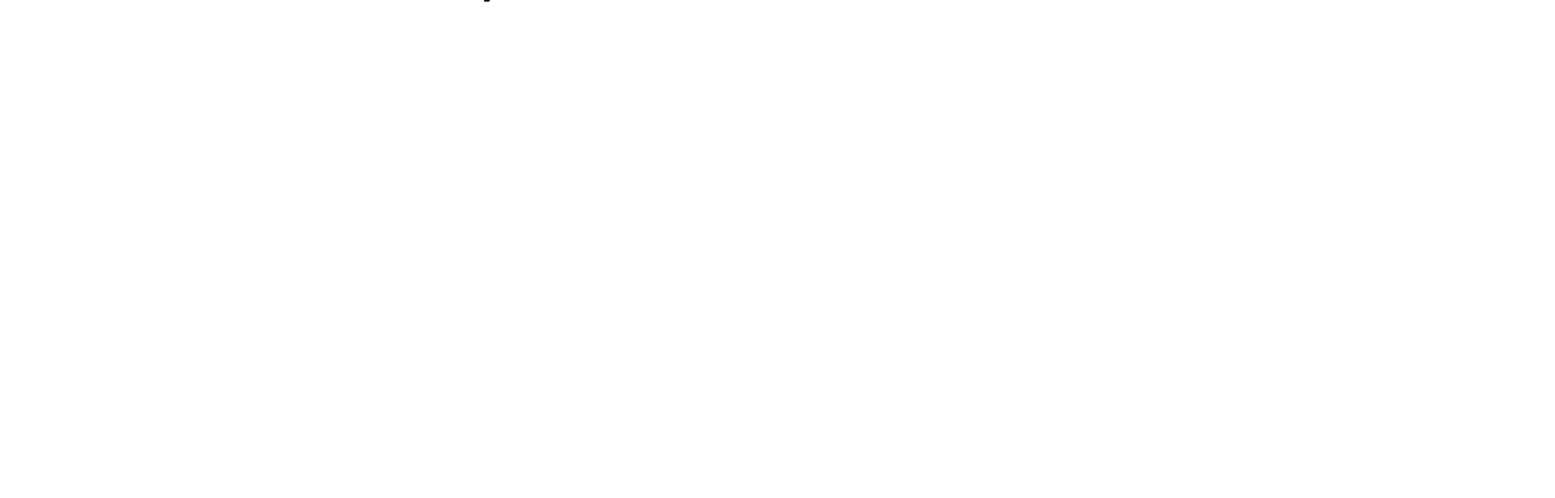
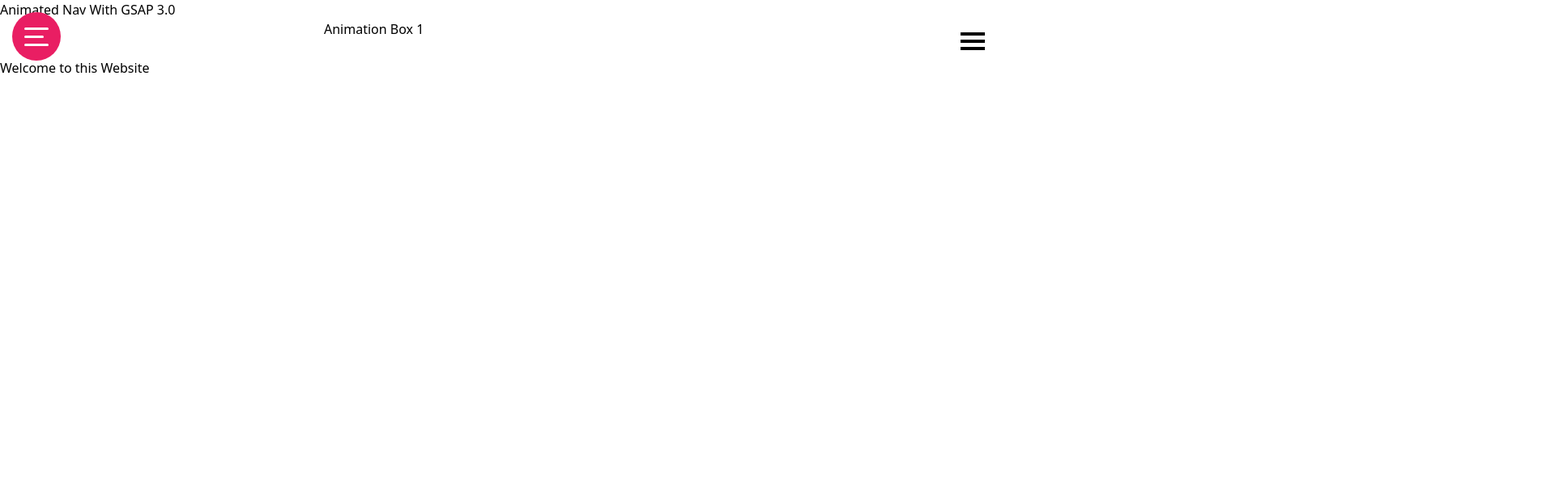
Before and after one commit to KB2311/GSAP-Animation, a Next.js app: page / in a window 1280 px wide. Shown: the top 616 px of the page at 81% size, 1920 px wide, since content can reach past the window. Built offline with nearby package versions, Linux system fonts and the light colour scheme.

Commit message:
added menu animation

```diff
--- /dev/null
+++ b/src/app/SideMenuAnimation.jsx
@@ -0,0 +1,126 @@
+"use client";
+import React, { useEffect, useRef } from "react";
+import gsap from "gsap";
+
+const SideMenuAnimation = () => {
+  const navIconRef = useRef(null);
+  const navbarRef = useRef(null);
+  const itemsRef = useRef([]);
+
+  useEffect(() => {
+    const tl = gsap.timeline({ paused: true });
+
+    tl.to(navbarRef.current, {
+      clipPath: "circle(150% at 45px 45px)",
+    }).to(
+      itemsRef.current,
+      {
+        opacity: 1,
+        y: 0,
+        scale: 1,
+        duration: 0.5,
+        stagger: 0.25,
+      },
+      "-=0.25"
+    );
+
+    const handleNavClick = () => {
+      if (tl.reversed() || tl.paused()) tl.play();
+      else tl.reverse();
+    };
+
+    const navIcon = navIconRef.current;
+    navIcon.addEventListener("click", handleNavClick);
+
+    return () => {
+      navIcon.removeEventListener("click", handleNavClick);
+    };
+  }, []);
+
+  // Inline styles
+  const navbarStyle = {
+    position: "fixed",
+    backgroundColor: "#e91e63",
+    top: 0,
+    left: 0,
+    height: "100%",
+    width: "100%",
+    paddingTop: "5rem",
+    maxWidth: "300px",
+    clipPath: "circle(30px at 45px 45px)",
+  };
+
+  const navIconStyle = {
+    position: "absolute",
+    width: "30px",
+    height: "30px",
+    top: "45px",
+    left: "45px",
+    transform: "translate(-50%, -50%)",
+    display: "flex",
+    flexDirection: "column",
+    justifyContent: "center",
+    alignItems: "center",
+    cursor: "pointer",
+  };
+
+  const lineStyle = {
+    height: "3px",
+    width: "100%",
+    backgroundColor: "#fff",
+    borderRadius: "5px",
+  };
+
+  const lineStyle2 = {
+    height: "3px",
+    width: "80%",
+    backgroundColor: "#fff",
+    borderRadius: "5px",
+    margin: "7px 0",
+    alignSelf: "flex-start",
+  };
+
+  const menuStyle = {
+    listStyle: "none",
+    padding: 0,
+  };
+
+  const itemStyle = {
+    margin: "2rem",
+    fontFamily: '"Segoe UI", Tahoma, Geneva, Verdana, sans-serif',
+    fontWeight: 200,
+    fontSize: "2rem",
+    color: "#fff",
+    textTransform: "uppercase",
+    letterSpacing: "2px",
+    transform: "translateY(-15px) scale(2)",
+    transformOrigin: "center center",
+    opacity: 0,
+  };
+
+  return (
+    <nav style={navbarStyle} ref={navbarRef}>
+      <div style={navIconStyle} ref={navIconRef}>
+        <div style={lineStyle}></div>
+        <div style={lineStyle2}></div>
+        <div style={lineStyle}></div>
+      </div>
+
+      <ul style={menuStyle}>
+        {["Rooster", "Frog", "Fox", "Peacock", "Spider"].map(
+          (animal, index) => (
+            <li
+              key={index}
+              style={itemStyle}
+              ref={(el) => (itemsRef.current[index] = el)}
+            >
+              {animal}
+            </li>
+          )
+        )}
+      </ul>
+    </nav>
+  );
+};
+
+export default SideMenuAnimation;
--- /dev/null
+++ b/src/app/SidebarMenuAnimation2.jsx
@@ -0,0 +1,212 @@
+"use client";
+import { useEffect, useRef } from "react";
+import gsap from "gsap";
+
+const SidebarMenuAnimation2 = () => {
+  const containerRef = useRef(null);
+  const closeRef = useRef(null);
+  const navRef = useRef(null);
+  const h2Ref = useRef(null);
+  const linksRef = useRef([]);
+  const closeIconRef = useRef(null);
+
+  useEffect(() => {
+    const open = containerRef.current;
+    const close = closeRef.current;
+    const tl = gsap.timeline({
+      defaults: { duration: 1, ease: "expo.inOut" },
+      paused: true,
+    });
+
+    tl.to(navRef.current, { right: 0 })
+      .to(navRef.current, { height: "100vh" }, "-=.1")
+      .to(
+        linksRef.current,
+        { opacity: 1, pointerEvents: "all", stagger: 0.2 },
+        "-=.8"
+      )
+      .to(close, { opacity: 1, pointerEvents: "all" }, "-=.8")
+      .to(h2Ref.current, { opacity: 1 }, "-=1");
+
+    const handleOpenClick = () => {
+      if (tl.reversed()) {
+        tl.play();
+      } else {
+        tl.play();
+      }
+    };
+
+    const handleCloseClick = () => {
+      tl.reverse();
+    };
+
+    open.addEventListener("click", handleOpenClick);
+    close.addEventListener("click", handleCloseClick);
+
+    return () => {
+      open.removeEventListener("click", handleOpenClick);
+      close.removeEventListener("click", handleCloseClick);
+    };
+  }, []);
+
+  // Inline styles
+  const containerStyle = {
+    cursor: "pointer",
+    position: "absolute",
+    top: "5%",
+    right: "5%",
+    width: "30px",
+    height: "20px",
+  };
+
+  const barsStyle = {
+    width: "30px",
+    height: "4px",
+    background: "#000",
+    position: "relative",
+  };
+
+  const barBeforeStyle = {
+    content: "''",
+    position: "absolute",
+    width: "30px",
+    height: "4px",
+    background: "#000",
+    top: "9px",
+  };
+
+  const barAfterStyle = {
+    content: "''",
+    position: "absolute",
+    width: "30px",
+    height: "4px",
+    background: "#000",
+    top: "18px",
+  };
+
+  const navStyle = {
+    position: "absolute",
+    width: "100%",
+    height: "30px",
+    background: "#000",
+    display: "flex",
+    justifyContent: "center",
+    alignItems: "center",
+    right: "-200vw",
+    flexDirection: "column",
+  };
+
+  const ulStyle = {
+    listStyle: "none",
+    padding: 0,
+  };
+
+  const liStyle = {
+    margin: "50px 0",
+  };
+
+  const linkStyle = {
+    color: "#fafafa",
+    fontSize: "2em",
+    textDecoration: "none",
+    fontWeight: 500,
+    position: "relative",
+    opacity: 0,
+    pointerEvents: "none",
+  };
+
+  const linkAfterStyle = {
+    content: "''",
+    width: "100%",
+    position: "absolute",
+    height: "3px",
+    borderRadius: "5px",
+    background: "#fff",
+    bottom: "-10px",
+    left: 0,
+    transformOrigin: "left",
+    transition: "transform .5s ease",
+    transform: "scaleX(0)",
+  };
+
+  const closeStyle = {
+    width: "30px",
+    height: "30px",
+    position: "absolute",
+    top: "6%",
+    right: "5%",
+    cursor: "pointer",
+    opacity: 0,
+    pointerEvents: "none",
+  };
+
+  const closeBeforeStyle = {
+    content: "''",
+    position: "absolute",
+    width: "30px",
+    height: "4px",
+    background: "#fff",
+    transform: "rotate(-45deg)",
+  };
+
+  const closeAfterStyle = {
+    content: "''",
+    position: "absolute",
+    width: "30px",
+    height: "4px",
+    background: "#fff",
+    transform: "rotate(45deg)",
+  };
+
+  const h2Style = {
+    position: "absolute",
+    top: "5%",
+    left: "5%",
+    opacity: 0,
+    color: "#fff",
+    fontSize: "2em",
+    pointerEvents: "none",
+  };
+
+  return (
+    <div>
+      <div className="container" ref={containerRef} style={containerStyle}>
+        <div className="bars" style={barsStyle}>
+          <div style={barBeforeStyle}></div>
+          <div style={barAfterStyle}></div>
+        </div>
+      </div>
+
+      <h1>Animated Nav With GSAP 3.0</h1>
+
+      <nav ref={navRef} style={navStyle}>
+        <h2 ref={h2Ref} style={h2Style}>
+          Ahmed
+        </h2>
+
+        <div className="close" ref={closeRef} style={closeStyle}>
+          <div ref={closeIconRef}>
+            <div style={closeBeforeStyle}></div>
+            <div style={closeAfterStyle}></div>
+          </div>
+        </div>
+
+        <ul style={ulStyle}>
+          {["Home", "About", "Projects", "Contact"].map((item, index) => (
+            <li key={index} style={liStyle}>
+              <a
+                href="#"
+                style={linkStyle}
+                ref={(el) => (linksRef.current[index] = el)}
+              >
+                {item}
+              </a>
+            </li>
+          ))}
+        </ul>
+      </nav>
+    </div>
+  );
+};
+
+export default SidebarMenuAnimation2;
--- a/src/app/page.js
+++ b/src/app/page.js
@@ -2,13 +2,17 @@ import Animation1 from "./Animation1";
 import Animation2 from "./Animation2";
 import App from "./App";
 import RollingText from "./RollingText";
+import SidebarMenuAnimation2 from "./SidebarMenuAnimation2";
+import SideMenuAnimation from "./SideMenuAnimation";
 import TextAnimation from "./TextAnimation";
 import VideoSection from "./VideoSection";
 
 export default function Home() {
   return (
     <>
-      <RollingText />
+      <SideMenuAnimation />
+      <SidebarMenuAnimation2 />
+      {/* <RollingText /> */}
       <App />
       <Animation1 />
       <Animation2 />
```
